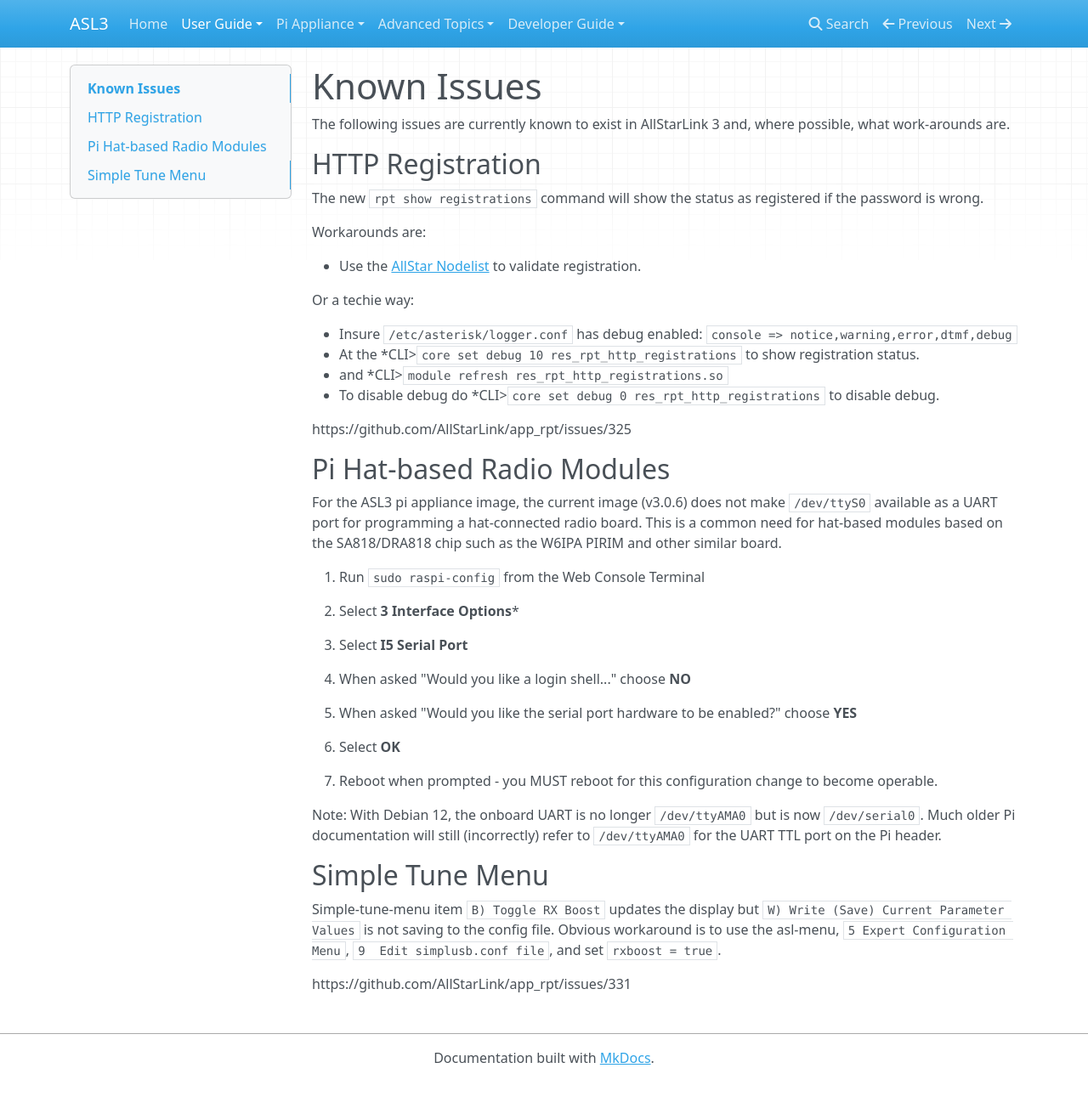
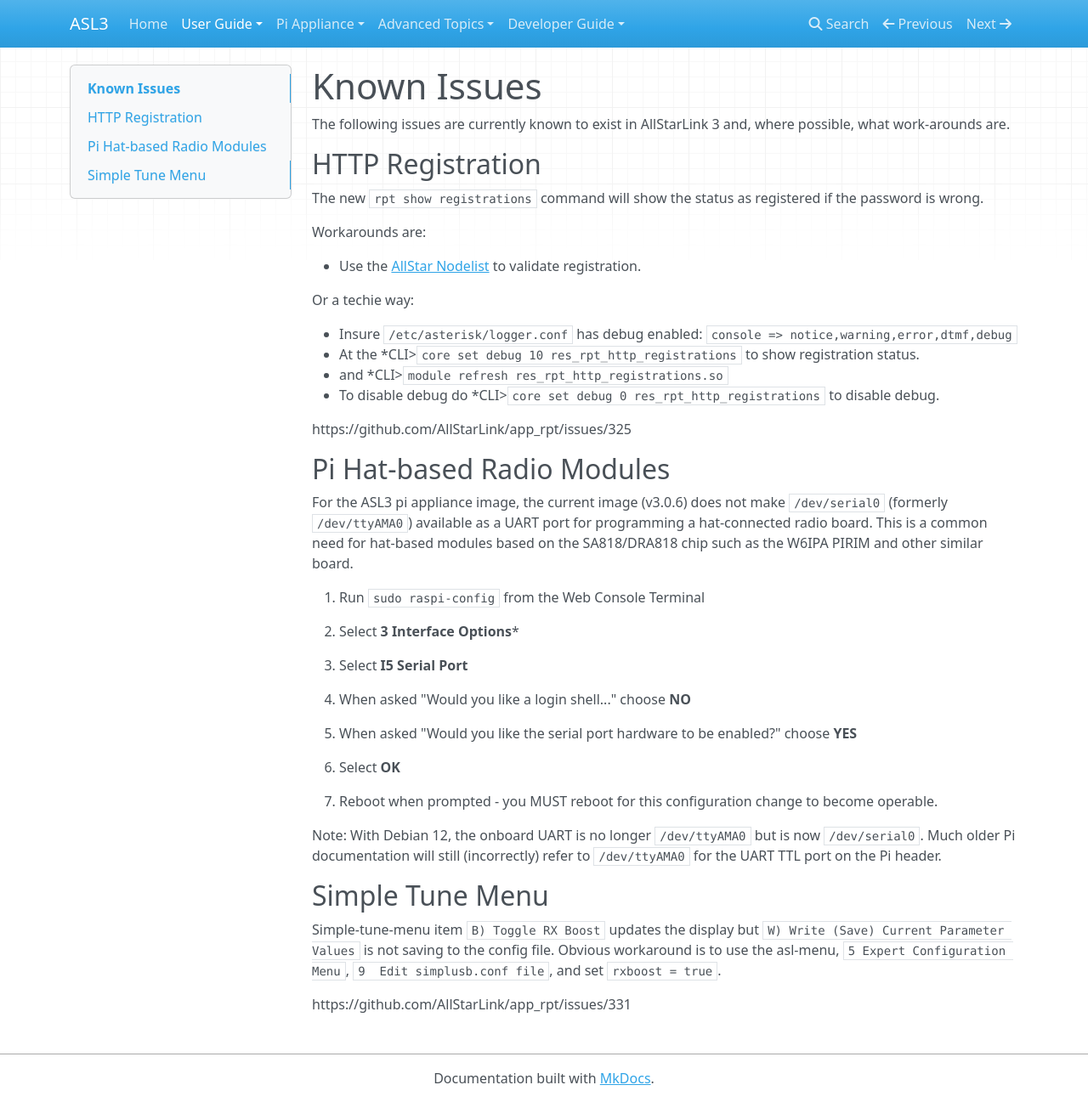
Before and after one commit to AllStarLink/ASL3-Manual, an MkDocs documentation site: the page built from docs/user-guide/known-issues.md, in a window 1280 px wide and 1297 px high. Shown: the whole window at 85% size. Built offline with MkDocs 1.6.1, drawn with Linux system fonts in a browser that asks for light colours; nearby versions of some CDN libraries.

Commit message:
misc cleanups

```diff
--- a/docs/user-guide/known-issues.md
+++ b/docs/user-guide/known-issues.md
@@ -21,9 +21,10 @@
 
 ## Pi Hat-based Radio Modules
 For the ASL3 pi appliance image, the current image (v3.0.6) does not make
-`/dev/ttyS0` available as a UART port for programming a hat-connected
-radio board. This is a common need for hat-based modules based on the
-SA818/DRA818 chip such as the W6IPA PIRIM and other similar board.
+`/dev/serial0` (formerly `/dev/ttyAMA0`) available as a UART port
+for programming a hat-connected radio board. This is a common need for
+hat-based modules based on the SA818/DRA818 chip such as the W6IPA
+PIRIM and other similar board.
 
 1. Run `sudo raspi-config` from the Web Console Terminal
 
@@ -46,7 +47,10 @@
 Pi header.
 
 ## Simple Tune Menu
-
-Simple-tune-menu item `B) Toggle RX Boost` updates the display but `W) Write (Save) Current Parameter Values` is not saving to the config file. Obvious workaround is to use the asl-menu, `5 Expert Configuration Menu`,  `9  Edit simplusb.conf file`, and set `rxboost = true`.
+Simple-tune-menu item `B) Toggle RX Boost` updates the display
+but `W) Write (Save) Current Parameter Values` is not saving to
+the config file. Obvious workaround is to use the asl-menu,
+`5 Expert Configuration Menu`,  `9  Edit simplusb.conf file`,
+and set `rxboost = true`.
 
 https://github.com/AllStarLink/app_rpt/issues/331
```
